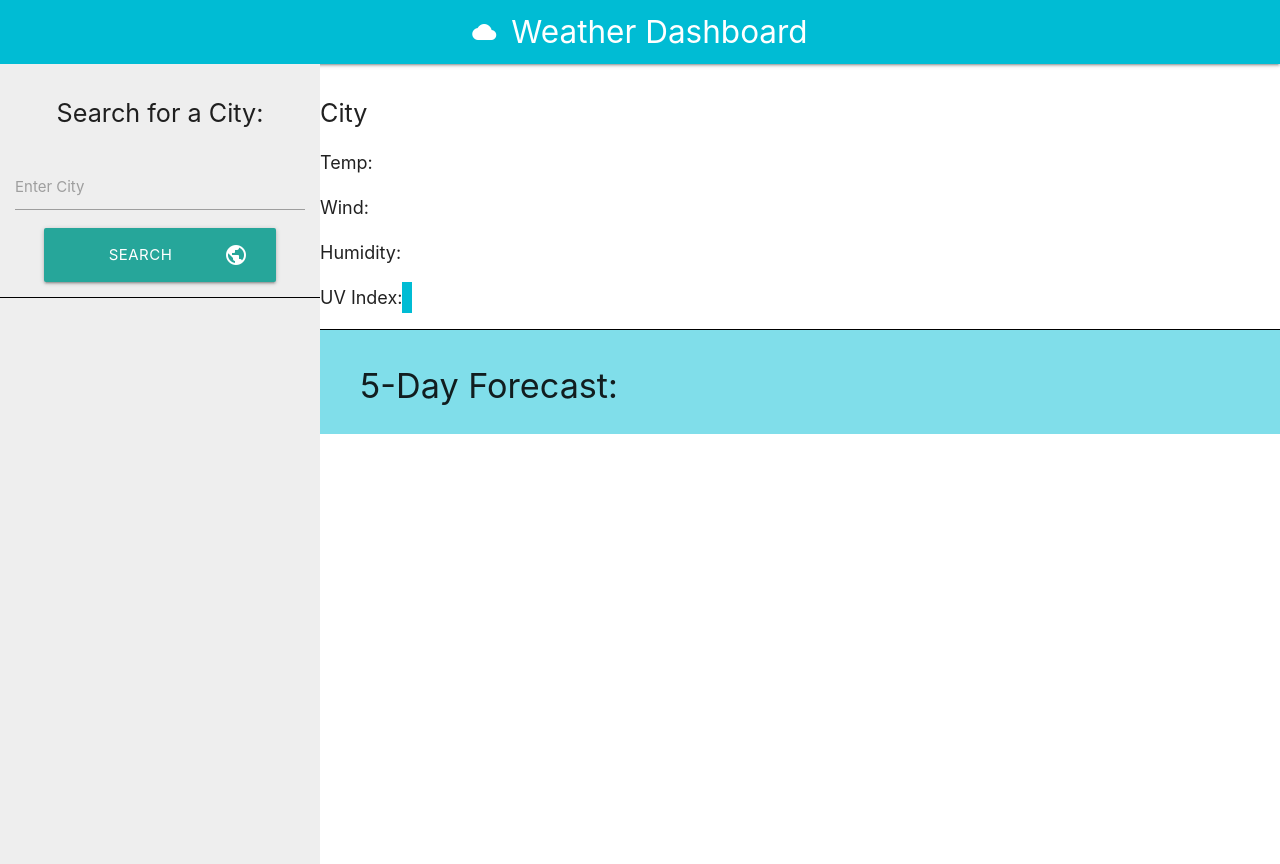
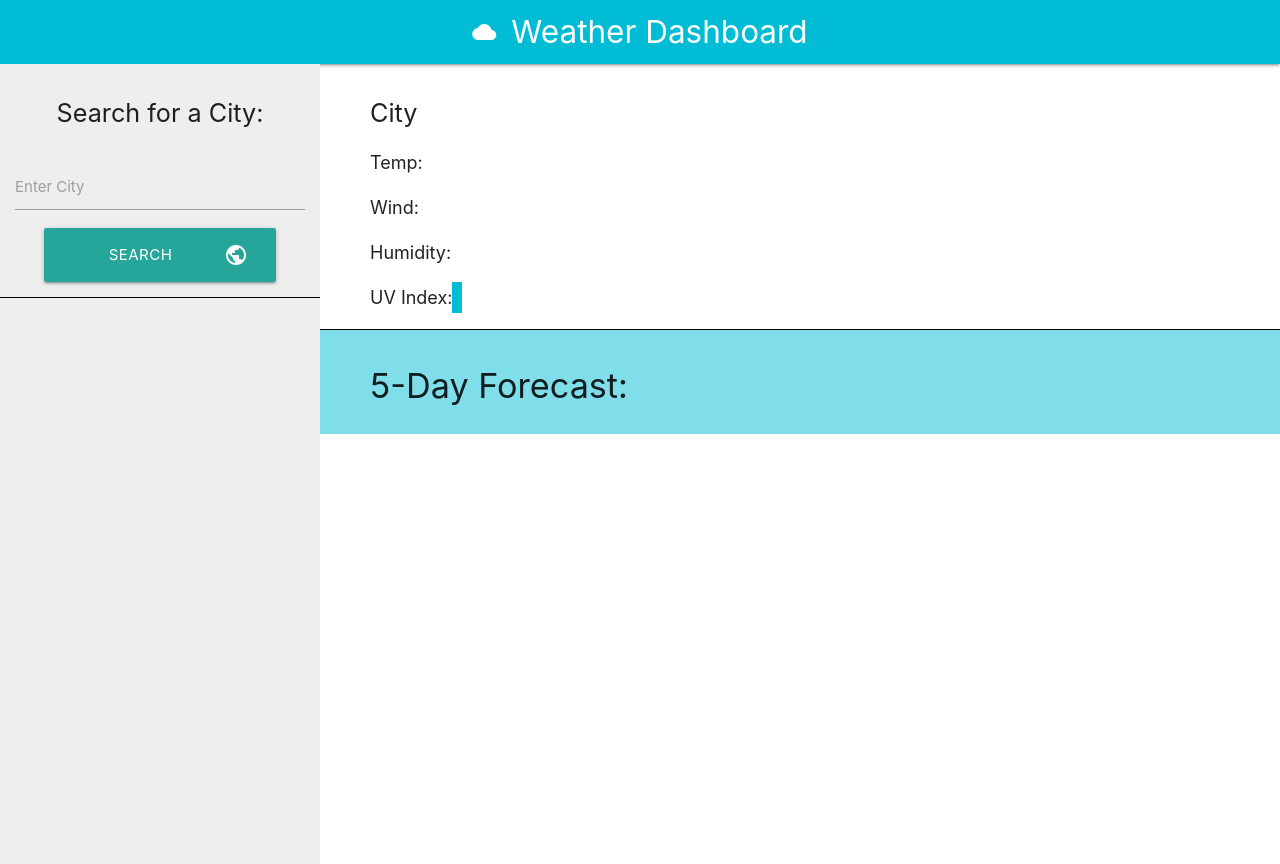
Before and after one commit to tdgreer1203/WeatherDashboard, a plain HTML site: page index.html in a window 1280 px wide. Drawn offline with nearby package versions, Linux system fonts and the light colour scheme.

Commit message:
Aligned Icon

```diff
--- a/assets/css/style.css
+++ b/assets/css/style.css
@@ -2,12 +2,12 @@
     height: 100vh;
 }
 
-.current-info {
-    padding-left: 40px;
+#current-info {
+    padding-left: 50px;
 }
 
 #five-day-area {
-    padding-left: 40px;
+    padding-left: 50px;
 }
 
 .input-field {
--- a/index.html
+++ b/index.html
@@ -38,7 +38,7 @@
           <div class="row" id="previous-searches"></div>
         </div>
         <div class="col s12 m9" id="content-area">
-          <div class="row" id="current-info">
+          <div class="row current-info" id="current-info">
             <h2 id="city-title" class="flow-text valign-wrapper">City</h2><span id="city-title-icon"></span>
             <p>Temp: <strong id="current-temp"></strong></p>
             <p>Wind: <strong id="current-wind"></strong></p>
```
